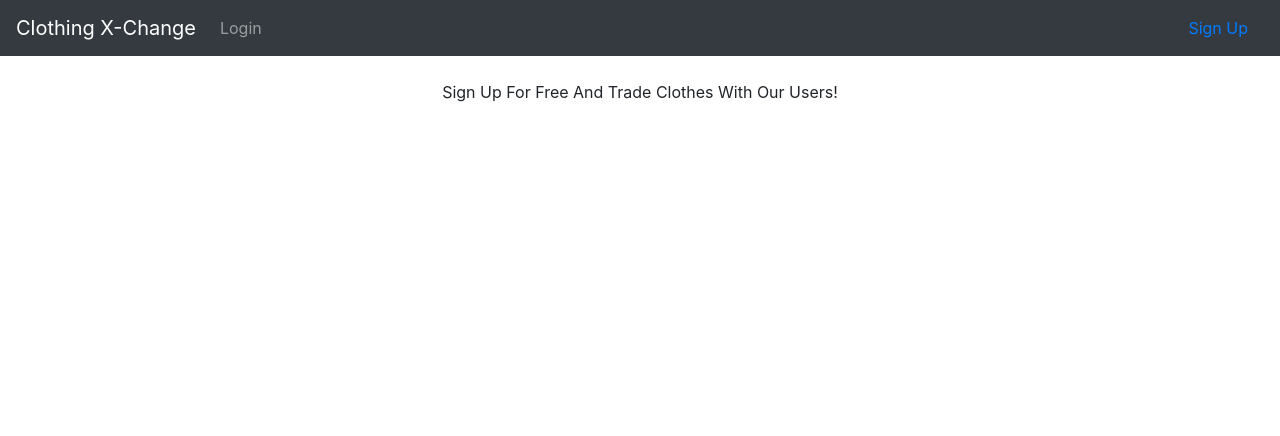
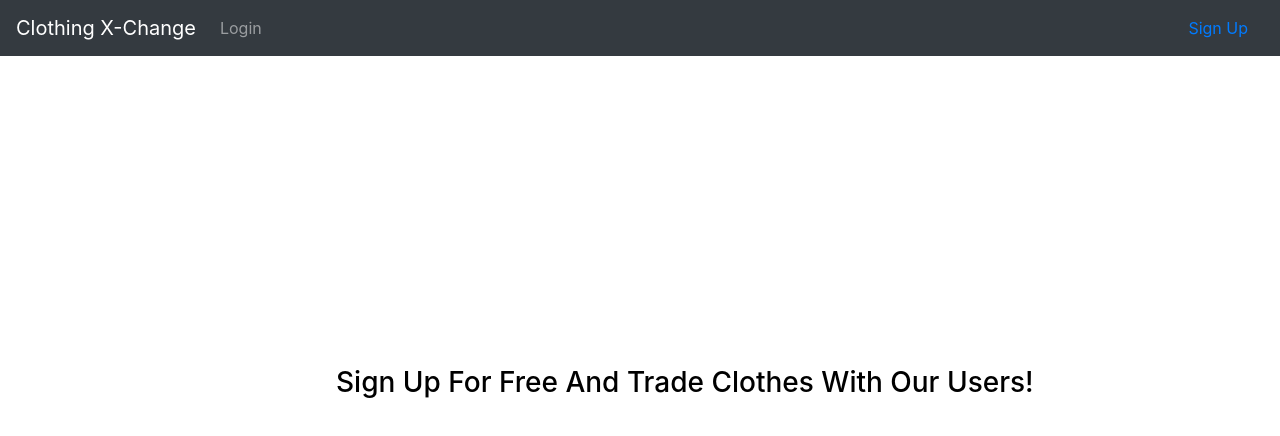
Before and after one commit to zjthom3/clothing-xchange, a React (Create React App) app in the folder frontend/: page / in a window 1280 px wide. Shown: the top 436 px of the page. Built offline with nearby package versions, Linux system fonts and the light colour scheme; no server answers.

Commit message:
done for now...

```diff
--- a/frontend/src/App.js
+++ b/frontend/src/App.js
@@ -33,7 +33,6 @@ function App() {
     }
   }
 
-
   const handleLogin = async (evt) => {
     evt.preventDefault()
     let userCredentials = {
@@ -58,7 +57,6 @@ function App() {
     setUser(null)
   }
 
-  // takes render on line 64 because of the component
   const renderLoginPage = () => {
     return (
       <LoginPage
--- a/frontend/src/components/CreateComment/CreateComment.js
+++ b/frontend/src/components/CreateComment/CreateComment.js
@@ -27,7 +27,6 @@ class CreateComment extends Component {
 
     return(
       <div>
-
         <form onSubmit={this.handleSubmit}>
           <div>
             <TextField
--- a/frontend/src/pages/HomePage.js
+++ b/frontend/src/pages/HomePage.js
@@ -2,6 +2,7 @@ import React, { Component } from 'react';
 import { Link } from 'react-router-dom';
 import UserAPI from '../api/UserAPI.js';
 import PostList from '../components/PostList/PostList'
+import Box from '@material-ui/core/Box';
 
 
 class HomePage extends Component {
@@ -48,7 +49,17 @@ class HomePage extends Component {
           </div>
           :
           <div>
-          Sign Up For Free And Trade Clothes With Our Users!
+            <Box
+            color="black"
+            p={2}
+            position="absolute"
+            top={350}
+            left="25%"
+            zIndex="tooltip"
+            >
+            <h3>Sign Up For Free And Trade Clothes With Our Users!</h3>
+            </Box>
+
           </div>
 
         }
--- a/frontend/src/pages/LoginPage.js
+++ b/frontend/src/pages/LoginPage.js
@@ -1,5 +1,5 @@
 import React from 'react';
-import { Link, Redirect } from 'react-router-dom'
+import { Redirect } from 'react-router-dom'
 import { TextField } from '@material-ui/core';
 import Button from '@material-ui/core/Button';
 
--- a/frontend/src/pages/PostPage.js
+++ b/frontend/src/pages/PostPage.js
@@ -9,6 +9,7 @@ import IconButton from '@material-ui/core/IconButton';
 import Paper from '@material-ui/core/Paper';
 import Grid from '@material-ui/core/Grid';
 import { makeStyles } from '@material-ui/core/styles';
+import Box from '@material-ui/core/Box';
 
 
 
@@ -66,7 +67,7 @@ class PostPage extends Component {
     // CONSOLE LOG HERE!!!!!!!!!!!
     // console.log(this.props)
 
-    const { title, post_content, image, date_posted, user } = this.state.post
+    const { title, post_content, date_posted, user } = this.state.post
     const { redirect } = this.state
 
     if (redirect) {
@@ -94,7 +95,7 @@ class PostPage extends Component {
             <Paper className={useStyles.paper}> <p><i>Posted on {moment(date_posted).format('MMMM Do YYYY')}</i></p>
 
               <h3>{title} ({this.state.userAddress.map((value, index) => {
-                if (value.user == user) {
+                if (value.user === user) {
                   return value.city
                   }
                 })
@@ -106,14 +107,14 @@ class PostPage extends Component {
 
           {/* POST CONTENT */}
           <Grid item xs={12} sm={4}>
-            <Paper className={useStyles.paper}>
+            {/* <Paper className={useStyles.paper}> */}
             <h3>{post_content}</h3>
-            </Paper>
+            {/* </Paper> */}
           </Grid>
           {/* COMMENTS */}
           <Grid item xs={12} sm={4}>
             {/* loops thru comments */}
-            <Paper className={useStyles.paper}>
+            <Paper className={useStyles.paper} style={{maxHeight: 400, overflow: 'auto'}}>
             {this.state.comments.map((value, index) => {
 
               return <p key={index}>
@@ -127,28 +128,30 @@ class PostPage extends Component {
                       }
                       </p>
             })}
-            <CreateComment username={this.state.user.username} postID={this.props.match.params.postID}/>
+            {/* <CreateComment username={this.state.user.username} postID={this.props.match.params.postID}/> */}
             </Paper>
           </Grid>
           {/* GOOGLE MAP */}
           <Grid item xs={12} sm={4}>
-            {/* <Paper className={useStyles.paper}> */}
             <iframe
               width={400}
               height={400}
               frameborder={0} style={{border:0}}
               src={`https://www.google.com/maps/embed/v1/place?key=AIzaSyAYSBV_aPK7t_266BK4D7Vf4LUUbdyk2t8&q=${this.state.userAddress.map((value, index) => {
-                if (value.user == user) {
+                if (value.user === user) {
                   return `${value.city}, ${value.state_prov}`
                     }
                   })
               }`} allowfullscreen>
             </iframe>
-            {/* </Paper> */}
           </Grid>
-
-
-
+          </Grid>
+          <Grid container justify='center' >
+            <Paper>
+            <CreateComment username={this.state.user.username} postID={this.props.match.params.postID}/>
+            </Paper>
+          </Grid>
+          <br/>
           {/* DELETE BUTTON FOR POST */}
           <Grid container justify='center'>
           {
@@ -161,7 +164,6 @@ class PostPage extends Component {
             </div>
           }
           </Grid>
-        </Grid>
       </div>
     )
   }
```
Also changed, not shown: 1 other file (tests, documents, lock files or other folders).
